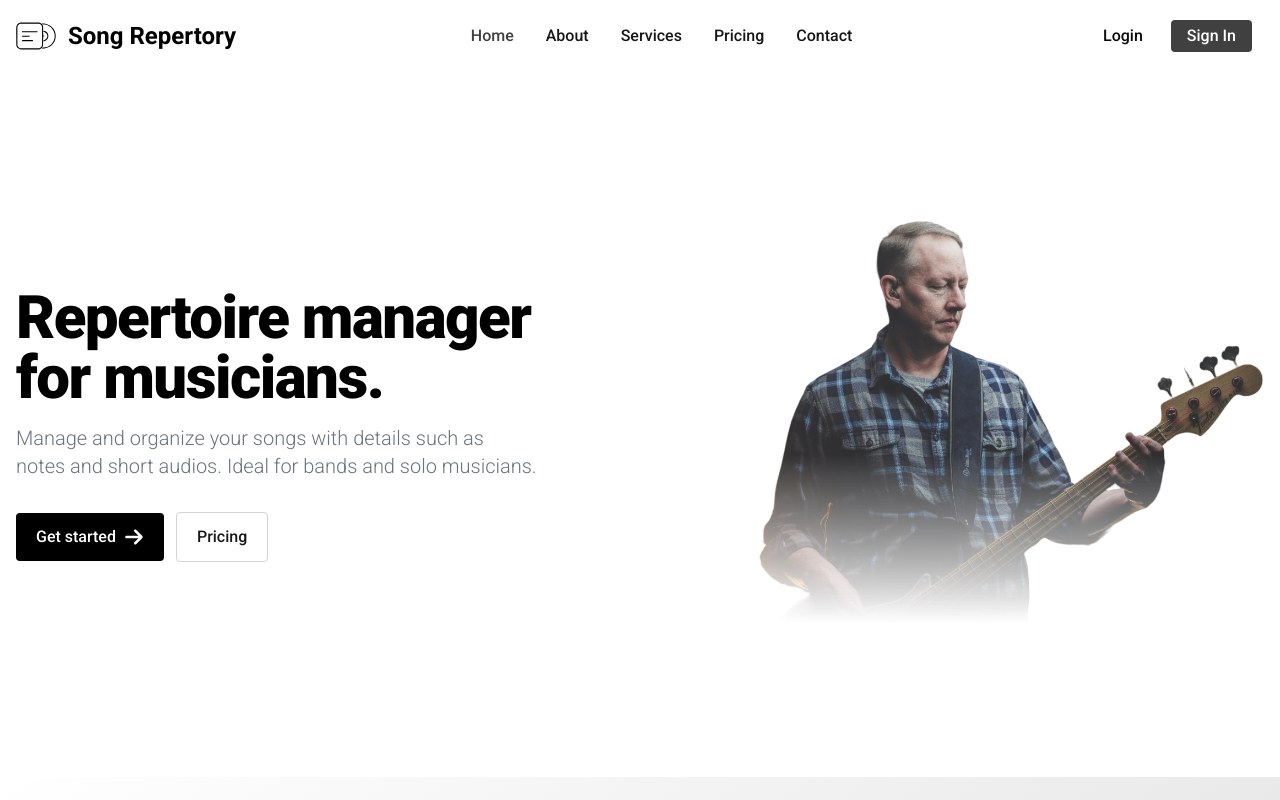
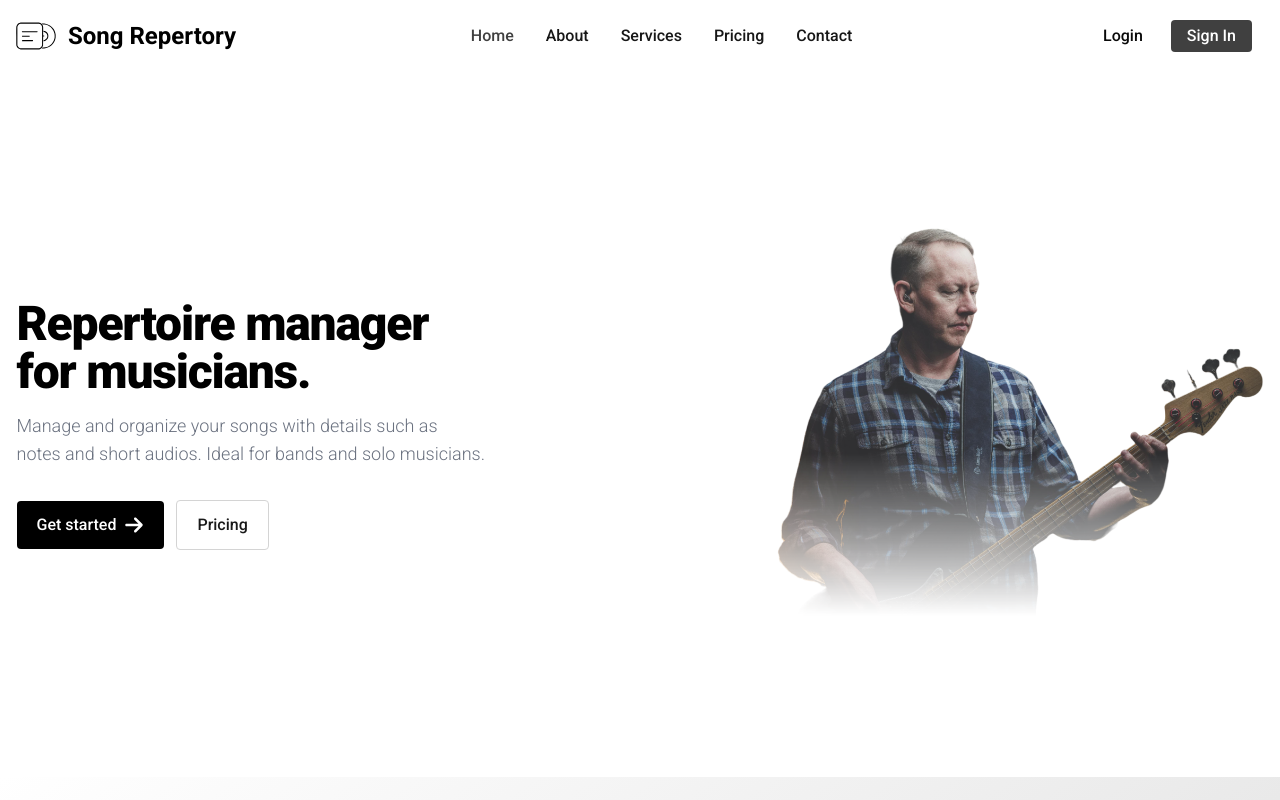
Before and after one commit to joshtin2505/song-repertory, a Next.js app: page / in a window 1280 px wide. Shown: the top 800 px of the page. Built offline with nearby package versions, Linux system fonts and the light colour scheme.

Commit message:
feat: Add responsive screen sizes to tailwind.config.ts

```diff
--- a/tailwind.config.ts
+++ b/tailwind.config.ts
@@ -7,6 +7,37 @@ const config: Config = {
     './src/app/**/*.{js,ts,jsx,tsx,mdx}'
   ],
   theme: {
+    screens: {
+      'max-2xl': { max: '1400px' },
+      // => @media (max-width: 1535px) { ... }
+
+      'max-xl': { max: '1279px' },
+      // => @media (max-width: 1279px) { ... }
+
+      'max-lg': { max: '1023px' },
+      // => @media (max-width: 1023px) { ... }
+
+      'max-md': { max: '767px' },
+      // => @media (max-width: 767px) { ... }
+
+      'max-sm': { max: '639px' },
+      // => @media (max-width: 639px) { ... }
+
+      '2xl': '1400px',
+      // => @media (min-width: 1536px) { ... }
+
+      xl: '1279px',
+      // => @media (min-width: 1279px) { ... }
+
+      lg: '1023px',
+      // => @media (min-width: 1023px) { ... }
+
+      md: '767px',
+      // => @media (min-width: 767px) { ... }
+
+      sm: '639px'
+      // => @media (min-width: 639px) { ... }
+    },
     extend: {
       backgroundImage: {
         'gradient-radial': 'radial-gradient(var(--tw-gradient-stops))',
```
